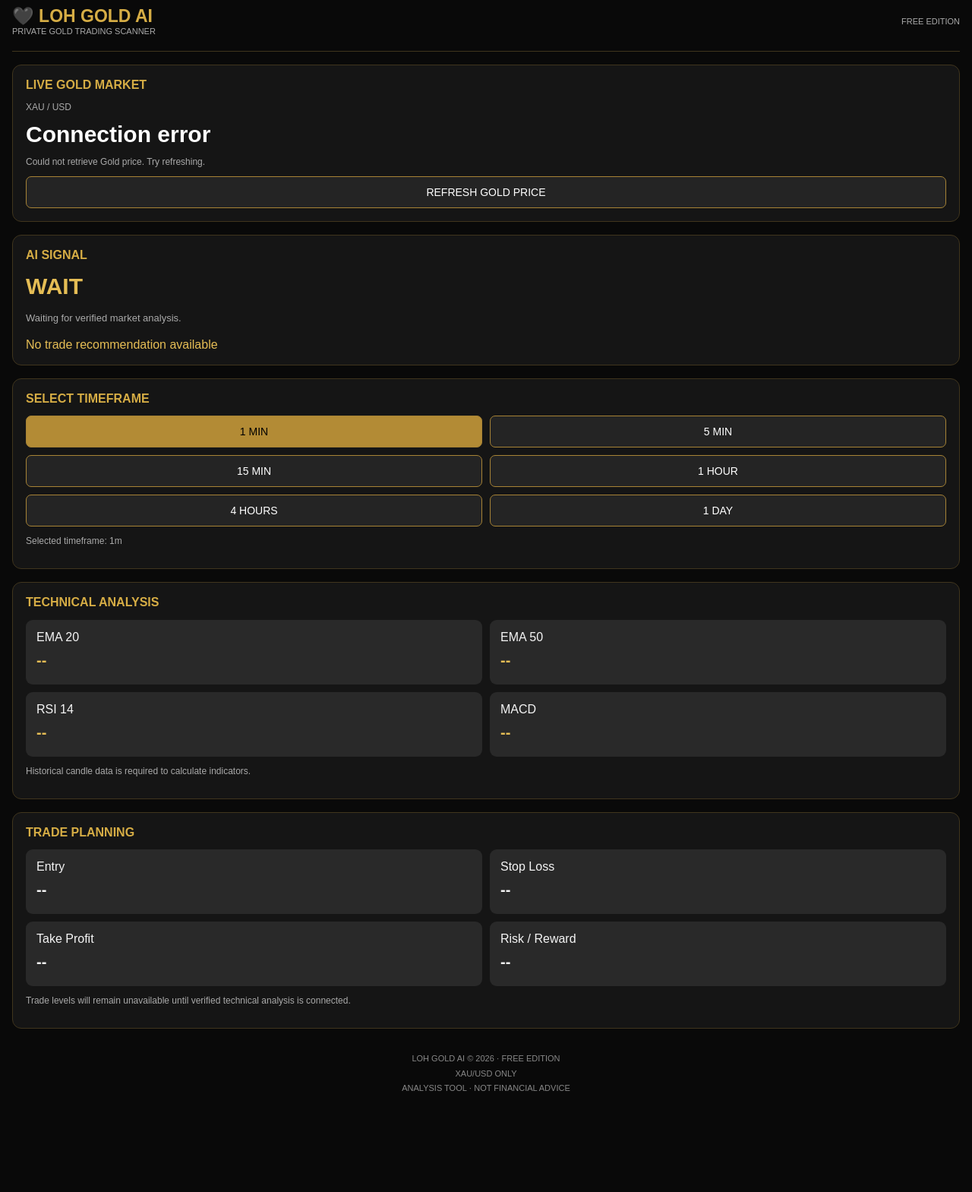
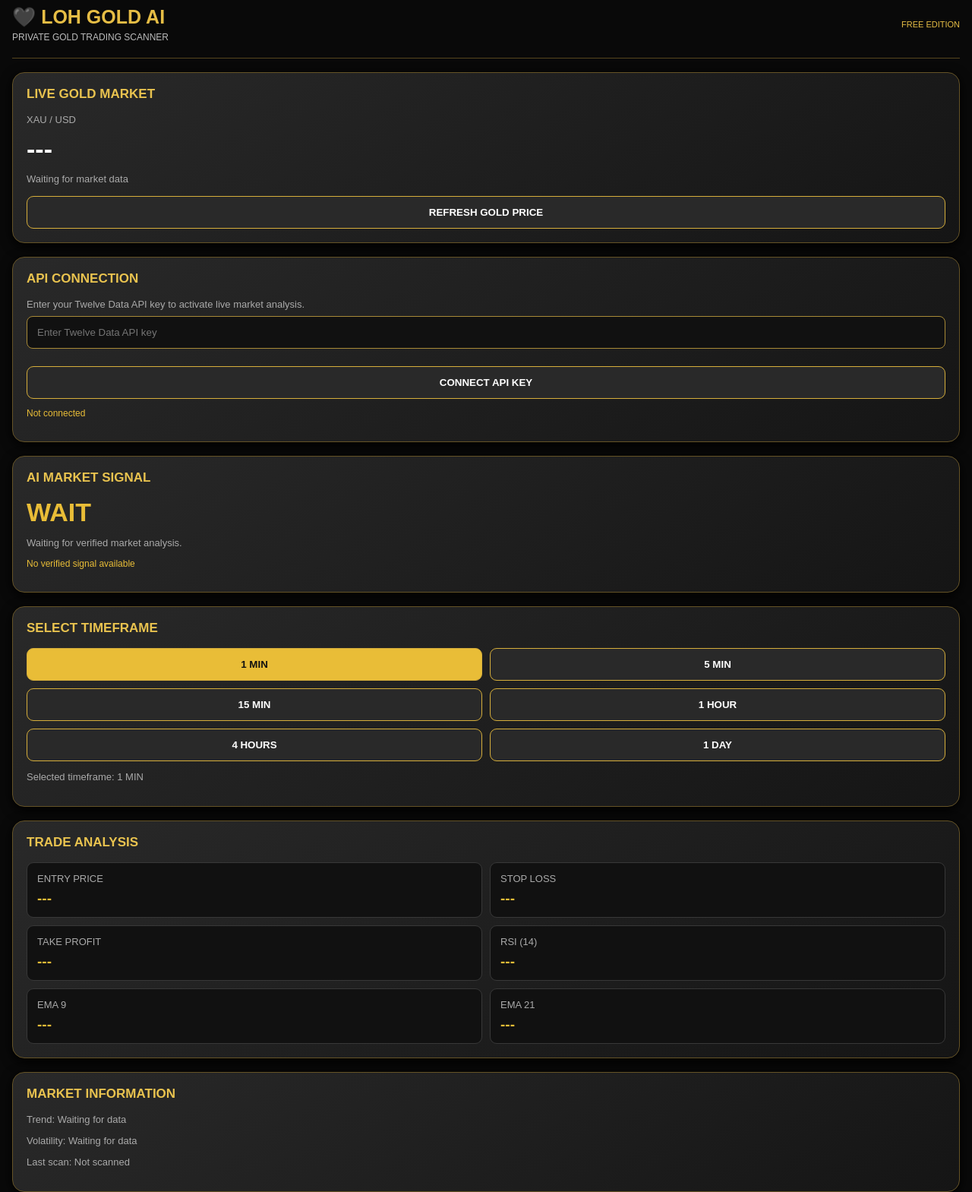
Before and after one commit to lohan254/loh-gold-ai, a plain HTML site: page index.html in a window 1280 px wide. Shown: the part 20-1589 px from the top of the page at 76% size. Before the commit the page ends 1494 px from the top, so only its background shows below. Drawn offline with Linux system fonts and the light colour scheme; no server answers.

Commit message:
Update index.html

```diff
--- a/index.html
+++ b/index.html
@@ -6,385 +6,463 @@
 <title>LOH GOLD AI</title>
 
 <style>
-* {
-  box-sizing: border-box;
+*{box-sizing:border-box}
+
+body{
+ margin:0;
+ padding:16px;
+ background:#090909;
+ color:#fff;
+ font-family:Arial,sans-serif;
 }
 
-body {
-  margin: 0;
-  padding: 16px;
-  background: #090909;
-  color: #f5f5f5;
-  font-family: Arial, sans-serif;
+header{
+ display:flex;
+ justify-content:space-between;
+ align-items:center;
+ border-bottom:1px solid #55451d;
+ padding:12px 0 20px;
 }
 
-header {
-  display: flex;
-  justify-content: space-between;
-  align-items: center;
-  padding: 12px 0 20px;
-  border-bottom: 1px solid #40351d;
+.logo{
+ color:#e6bd45;
+ font-size:25px;
+ font-weight:bold;
 }
 
-.logo {
-  color: #d6ad45;
-  font-size: 23px;
-  font-weight: bold;
+.subtitle{font-size:12px;color:#bbb;margin-top:5px}
+.edition{font-size:11px;color:#e6bd45}
+
+.card{
+ background:linear-gradient(145deg,#292929,#151515);
+ border:1px solid #655326;
+ border-radius:16px;
+ padding:18px;
+ margin-top:18px;
+ box-shadow:0 4px 15px #000;
 }
 
-.tag {
-  color: #aaa;
-  font-size: 11px;
+h3{
+ color:#e9c34f;
+ margin:0 0 16px;
+ font-size:17px;
 }
 
-.card {
-  background: #151515;
-  border: 1px solid #40351d;
-  border-radius: 12px;
-  padding: 17px;
-  margin-top: 17px;
+.price{
+ font-size:34px;
+ font-weight:bold;
+ margin:12px 0;
 }
 
-h2 {
-  font-size: 16px;
-  color: #d6ad45;
-  margin-top: 0;
+.muted{color:#aaa;font-size:13px}
+
+button{
+ background:#292929;
+ color:white;
+ border:1px solid #d6ae3b;
+ border-radius:9px;
+ padding:13px 8px;
+ font-weight:bold;
+ cursor:pointer;
 }
 
-.price {
-  font-size: 30px;
-  font-weight: bold;
-  color: #fff;
-  margin: 12px 0;
+button:active{opacity:.7}
+
+.refresh{
+ width:100%;
+ margin-top:15px;
 }
 
-.small {
-  color: #aaa;
-  font-size: 12px;
+.gold{
+ background:#e9bd37;
+ color:#171717;
 }
 
-.grid {
-  display: grid;
-  grid-template-columns: 1fr 1fr;
-  gap: 10px;
+.grid{
+ display:grid;
+ grid-template-columns:1fr 1fr;
+ gap:10px;
 }
 
-.box {
-  background: #292929;
-  border-radius: 9px;
-  padding: 14px;
-  min-height: 85px;
+.signal{
+ font-size:34px;
+ font-weight:bold;
+ margin:12px 0;
+ color:#e9bd37;
 }
 
-.value {
-  font-size: 20px;
-  font-weight: bold;
-  margin-top: 10px;
+.buy{color:#42d68b}
+.sell{color:#ff6666}
+.wait{color:#e9bd37}
+
+.timeframes button.selected{
+ background:#e9bd37;
+ color:#111;
 }
 
-.gold {
-  color: #e5bd55;
+input{
+ width:100%;
+ padding:13px;
+ border-radius:8px;
+ border:1px solid #a88a37;
+ background:#111;
+ color:white;
+ margin:8px 0;
 }
 
-button, select {
-  background: #242424;
-  color: white;
-  border: 1px solid #a78335;
-  padding: 12px;
-  border-radius: 7px;
-  font-size: 14px;
+.stat{
+ background:#111;
+ padding:13px;
+ border-radius:9px;
+ border:1px solid #383838;
 }
 
-button {
-  cursor: pointer;
+.stat strong{
+ display:block;
+ margin-top:8px;
+ font-size:19px;
+ color:#e9bd37;
 }
 
-button.active {
-  background: #b38b35;
-  color: black;
+.footer{
+ text-align:center;
+ color:#888;
+ font-size:11px;
+ padding:25px 0;
 }
 
-button:disabled {
-  opacity: .6;
-}
-
-#signal {
-  font-size: 30px;
-  font-weight: bold;
-  color: #e5bd55;
-  margin: 15px 0;
-}
-
-.status {
-  color: #aaa;
-  font-size: 13px;
-  line-height: 1.6;
-}
-
-.full {
-  width: 100%;
-  margin-top: 12px;
-}
-
-footer {
-  text-align: center;
-  color: #888;
-  font-size: 11px;
-  margin: 30px 0 15px;
-  line-height: 1.8;
-}
-
+.status{color:#e9bd37;font-size:12px}
 </style>
 </head>
 
 <body>
 
 <header>
-  <div>
-    <div class="logo">🖤 LOH GOLD AI</div>
-    <div class="tag">PRIVATE GOLD TRADING SCANNER</div>
-  </div>
-  <div class="tag">FREE EDITION</div>
+ <div>
+  <div class="logo">🖤 LOH GOLD AI</div>
+  <div class="subtitle">PRIVATE GOLD TRADING SCANNER</div>
+ </div>
+ <div class="edition">FREE EDITION</div>
 </header>
 
-<!-- GOLD MARKET -->
+<div class="card">
+ <h3>LIVE GOLD MARKET</h3>
+ <div class="muted">XAU / USD</div>
+ <div class="price" id="price">---</div>
+ <div class="muted" id="updated">Waiting for market data</div>
+ <button class="refresh" onclick="scanMarket()">REFRESH GOLD PRICE</button>
+</div>
 
 <div class="card">
-  <h2>LIVE GOLD MARKET</h2>
-
-  <div class="small">XAU / USD</div>
-
-  <div class="price" id="liveGoldPrice">
-    Connecting...
-  </div>
-
-  <div class="small" id="goldUpdated">
-    Waiting for market data...
-  </div>
-
-  <button class="full" onclick="updateGoldPrice()">
-    REFRESH GOLD PRICE
-  </button>
+ <h3>API CONNECTION</h3>
+ <div class="muted">
+ Enter your Twelve Data API key to activate live market analysis.
+ </div>
+ <input id="apiKey" type="password" placeholder="Enter Twelve Data API key">
+ <button class="refresh" onclick="saveKey()">CONNECT API KEY</button>
+ <p class="status" id="connection">Not connected</p>
 </div>
 
-<!-- AI SIGNAL -->
+<div class="card">
+ <h3>AI MARKET SIGNAL</h3>
+ <div class="signal wait" id="signal">WAIT</div>
+ <p id="reason" class="muted">
+ Waiting for verified market analysis.
+ </p>
+ <p id="confidence" class="status">No verified signal available</p>
+</div>
 
 <div class="card">
-  <h2>AI SIGNAL</h2>
-
-  <div id="signal">WAIT</div>
-
-  <div class="status" id="signalReason">
-    Waiting for verified market analysis.
-  </div>
-
-  <div class="gold" style="margin-top:15px">
-    No trade recommendation available
-  </div>
+ <h3>SELECT TIMEFRAME</h3>
+ <div class="grid timeframes">
+  <button class="selected" data-tf="1min">1 MIN</button>
+  <button data-tf="5min">5 MIN</button>
+  <button data-tf="15min">15 MIN</button>
+  <button data-tf="1h">1 HOUR</button>
+  <button data-tf="4h">4 HOURS</button>
+  <button data-tf="1day">1 DAY</button>
+ </div>
+ <p class="muted" id="selected">Selected timeframe: 1 MIN</p>
 </div>
 
-<!-- TIMEFRAME -->
+<div class="card">
+ <h3>TRADE ANALYSIS</h3>
+ <div class="grid">
+  <div class="stat">
+   <div class="muted">ENTRY PRICE</div>
+   <strong id="entry">---</strong>
+  </div>
+  <div class="stat">
+   <div class="muted">STOP LOSS</div>
+   <strong id="sl">---</strong>
+  </div>
+  <div class="stat">
+   <div class="muted">TAKE PROFIT</div>
+   <strong id="tp">---</strong>
+  </div>
+  <div class="stat">
+   <div class="muted">RSI (14)</div>
+   <strong id="rsi">---</strong>
+  </div>
+  <div class="stat">
+   <div class="muted">EMA 9</div>
+   <strong id="ema9">---</strong>
+  </div>
+  <div class="stat">
+   <div class="muted">EMA 21</div>
+   <strong id="ema21">---</strong>
+  </div>
+ </div>
+</div>
 
 <div class="card">
-  <h2>SELECT TIMEFRAME</h2>
-
-  <div class="grid">
-    <button class="active" onclick="selectTimeframe(this,'1m')">1 MIN</button>
-    <button onclick="selectTimeframe(this,'5m')">5 MIN</button>
-    <button onclick="selectTimeframe(this,'15m')">15 MIN</button>
-    <button onclick="selectTimeframe(this,'1h')">1 HOUR</button>
-    <button onclick="selectTimeframe(this,'4h')">4 HOURS</button>
-    <button onclick="selectTimeframe(this,'1d')">1 DAY</button>
-  </div>
-
-  <p class="small" id="selectedTimeframe">
-    Selected timeframe: 1m
-  </p>
+ <h3>MARKET INFORMATION</h3>
+ <p class="muted" id="trend">Trend: Waiting for data</p>
+ <p class="muted" id="volatility">Volatility: Waiting for data</p>
+ <p class="muted" id="lastScan">Last scan: Not scanned</p>
 </div>
 
-<!-- TECHNICAL ANALYSIS -->
-
 <div class="card">
-  <h2>TECHNICAL ANALYSIS</h2>
-
-  <div class="grid">
-
-    <div class="box">
-      <div>EMA 20</div>
-      <div class="value gold" id="ema20">--</div>
-    </div>
-
-    <div class="box">
-      <div>EMA 50</div>
-      <div class="value gold" id="ema50">--</div>
-    </div>
-
-    <div class="box">
-      <div>RSI 14</div>
-      <div class="value gold" id="rsi14">--</div>
-    </div>
-
-    <div class="box">
-      <div>MACD</div>
-      <div class="value gold" id="macd">--</div>
-    </div>
-
-  </div>
-
-  <p class="small" id="analysisStatus">
-    Historical candle data is required to calculate indicators.
-  </p>
+ <h3>RISK WARNING</h3>
+ <p class="muted">
+ This scanner uses technical indicators. Signals are not guaranteed
+ to be profitable. Always verify market conditions and manage your risk.
+ Never risk money you cannot afford to lose.
+ </p>
 </div>
 
-<!-- TRADE PLANNING -->
-
-<div class="card">
-  <h2>TRADE PLANNING</h2>
-
-  <div class="grid">
-
-    <div class="box">
-      <div>Entry</div>
-      <div class="value" id="entry">--</div>
-    </div>
-
-    <div class="box">
-      <div>Stop Loss</div>
-      <div class="value" id="stopLoss">--</div>
-    </div>
-
-    <div class="box">
-      <div>Take Profit</div>
-      <div class="value" id="takeProfit">--</div>
-    </div>
-
-    <div class="box">
-      <div>Risk / Reward</div>
-      <div class="value" id="riskReward">--</div>
-    </div>
-
-  </div>
-
-  <p class="small">
-    Trade levels will remain unavailable until verified
-    technical analysis is connected.
-  </p>
+<div class="footer">
+ LOH GOLD AI © 2026<br>
+ XAU/USD ONLY | Technical Analysis Scanner
 </div>
 
-<!-- DISCLAIMER -->
+<script>
+let timeframe = "1min";
+let apiKey = "";
 
-<footer>
-  LOH GOLD AI © 2026 · FREE EDITION<br>
-  XAU/USD ONLY<br>
-  ANALYSIS TOOL · NOT FINANCIAL ADVICE
-</footer>
+const $ = id => document.getElementById(id);
 
-<script>
+function saveKey(){
+ apiKey = $("apiKey").value.trim();
 
-// TIMEFRAME SELECTION
+ if(!apiKey){
+  $("connection").textContent = "Please enter your API key.";
+  return;
+ }
 
-function selectTimeframe(button, timeframe) {
-
-  document.querySelectorAll(".grid button")
-    .forEach(b => b.classList.remove("active"));
-
-  button.classList.add("active");
-
-  document.getElementById("selectedTimeframe")
-    .textContent = "Selected timeframe: " + timeframe;
-
-  document.getElementById("analysisStatus")
-    .textContent =
-    "Waiting for historical candle data for " + timeframe;
-
-  resetAnalysis();
+ $("connection").textContent = "API key entered. Testing connection...";
+ scanMarket();
 }
 
+document.querySelectorAll("[data-tf]").forEach(button=>{
+ button.addEventListener("click",()=>{
+  document.querySelectorAll("[data-tf]").forEach(b=>
+   b.classList.remove("selected")
+  );
 
-// RESET ANALYSIS
+  button.classList.add("selected");
+  timeframe = button.dataset.tf;
 
-function resetAnalysis() {
+  $("selected").textContent =
+   "Selected timeframe: " + button.textContent;
 
-  document.getElementById("ema20").textContent = "--";
-  document.getElementById("ema50").textContent = "--";
-  document.getElementById("rsi14").textContent = "--";
-  document.getElementById("macd").textContent = "--";
+  if(apiKey) scanMarket();
+ });
+});
 
-  document.getElementById("entry").textContent = "--";
-  document.getElementById("stopLoss").textContent = "--";
-  document.getElementById("takeProfit").textContent = "--";
-  document.getElementById("riskReward").textContent = "--";
+function ema(values, period){
+ const multiplier = 2/(period+1);
+ let result = values[0];
 
-  document.getElementById("signal").textContent = "WAIT";
+ for(let i=1;i<values.length;i++){
+  result = (values[i]-result)*multiplier+result;
+ }
 
-  document.getElementById("signalReason").textContent =
-    "No verified technical signal available.";
+ return result;
 }
 
+function calculateRSI(values){
+ let gains=0, losses=0;
 
-// LIVE GOLD PRICE
+ for(let i=values.length-15;i<values.length-1;i++){
+  let difference=values[i+1]-values[i];
 
-async function updateGoldPrice() {
+  if(difference>0) gains+=difference;
+  else losses+=Math.abs(difference);
+ }
 
-  const priceElement =
-    document.getElementById("liveGoldPrice");
+ if(losses===0) return 100;
 
-  const updatedElement =
-    document.getElementById("goldUpdated");
+ let rs=(gains/14)/(losses/14);
+ return 100-(100/(1+rs));
+}
 
-  priceElement.textContent = "Loading...";
+function calculateATR(candles){
+ let total=0;
 
-  try {
+ for(let i=candles.length-14;i<candles.length;i++){
+  let current=candles[i];
+  let previous=candles[i-1];
 
-    const response = await fetch(
-      "https://api.gold-api.com/price/XAU/USD",
-      { cache: "no-store" }
-    );
+  let range=Math.max(
+   current.high-current.low,
+   Math.abs(current.high-previous.close),
+   Math.abs(current.low-previous.close)
+  );
 
-    if (!response.ok) {
-      throw new Error("API request failed");
-    }
+  total+=range;
+ }
 
-    const data = await response.json();
+ return total/14;
+}
 
-    const price = Number(data.price);
+function formatPrice(value){
+ return "$"+value.toLocaleString("en-US",{
+  minimumFractionDigits:2,
+  maximumFractionDigits:2
+ });
+}
 
-    if (!Number.isFinite(price) || price <= 0) {
-      throw new Error("Invalid price data");
-    }
+function resetAnalysis(message){
+ $("price").textContent="---";
+ $("signal").textContent="WAIT";
+ $("signal").className="signal wait";
+ $("reason").textContent=message;
+ $("confidence").textContent="No verified signal available";
 
-    priceElement.textContent =
-      "$" + price.toLocaleString("en-US", {
-        minimumFractionDigits: 2,
-        maximumFractionDigits: 2
-      });
+ ["entry","sl","tp","rsi","ema9","ema21"].forEach(id=>{
+  $(id).textContent="---";
+ });
+}
 
-    updatedElement.textContent =
-      "Last updated: " + new Date().toLocaleTimeString();
+async function scanMarket(){
 
+ if(!apiKey){
+  $("connection").textContent="API key required.";
+  return;
+ }
+
+ $("connection").textContent="Fetching verified market data...";
+
+ try{
+  const url =
+   "https://api.twelvedata.com/time_series"+
+   "?symbol=XAU/USD"+
+   "&interval="+encodeURIComponent(timeframe)+
+   "&outputsize=100"+
+   "&apikey="+encodeURIComponent(apiKey);
+
+  const response=await fetch(url);
+
+  if(!response.ok){
+   throw new Error("Market data connection failed.");
   }
 
-  catch (error) {
+  const data=await response.json();
 
-    priceElement.textContent = "Connection error";
-
-    updatedElement.textContent =
-      "Could not retrieve Gold price. Try refreshing.";
-
-    console.error(error);
-
+  if(data.status==="error" || !data.values){
+   throw new Error(data.message || "No market candles returned.");
   }
 
+  const candles=data.values.map(c=>({
+   open:Number(c.open),
+   high:Number(c.high),
+   low:Number(c.low),
+   close:Number(c.close),
+   time:c.datetime
+  })).reverse();
+
+  if(candles.length<30 ||
+   candles.some(c=>!Number.isFinite(c.close)||
+    !Number.isFinite(c.high)||!Number.isFinite(c.low))){
+   throw new Error("Insufficient or invalid market data.");
+  }
+
+  const closes=candles.map(c=>c.close);
+  const current=closes[closes.length-1];
+
+  const fast=ema(closes.slice(-50),9);
+  const slow=ema(closes.slice(-50),21);
+  const rsiValue=calculateRSI(closes);
+  const atr=calculateATR(candles);
+
+  if(!Number.isFinite(atr)||atr<=0||
+     !Number.isFinite(rsiValue)){
+   throw new Error("Could not calculate indicators.");
+  }
+
+  $("price").textContent=formatPrice(current);
+  $("updated").textContent=
+   "Market candle: "+candles[candles.length-1].time;
+
+  $("entry").textContent=formatPrice(current);
+  $("rsi").textContent=rsiValue.toFixed(2);
+  $("ema9").textContent=formatPrice(fast);
+  $("ema21").textContent=formatPrice(slow);
+
+  $("volatility").textContent=
+   "ATR (14): "+formatPrice(atr);
+
+  let direction="WAIT";
+  let explanation="Indicators do not currently agree.";
+  let stop=0;
+  let target=0;
+
+  if(fast>slow && rsiValue>=52 && rsiValue<=70){
+   direction="BUY";
+   explanation="Bullish EMA trend with positive RSI momentum.";
+   stop=current-(atr*1.5);
+   target=current+(atr*3);
+  }
+  else if(fast<slow && rsiValue>=30 && rsiValue<=48){
+   direction="SELL";
+   explanation="Bearish EMA trend with negative RSI momentum.";
+   stop=current+(atr*1.5);
+   target=current-(atr*3);
+  }
+
+  $("signal").textContent=direction;
+  $("signal").className=
+   "signal "+(direction==="BUY"?"buy":
+   direction==="SELL"?"sell":"wait");
+
+  $("reason").textContent=explanation;
+
+  $("confidence").textContent=
+   direction==="WAIT"?
+   "No trade recommendation available":
+   "Technical conditions met. Verify before trading.";
+
+  $("trend").textContent=
+   "Trend: "+(fast>slow?"Bullish":
+   fast<slow?"Bearish":"Neutral");
+
+  $("sl").textContent=
+   direction==="WAIT"?"---":formatPrice(stop);
+
+  $("tp").textContent=
+   direction==="WAIT"?"---":formatPrice(target);
+
+  $("lastScan").textContent=
+   "Last scan: "+new Date().toLocaleString();
+
+  $("connection").textContent=
+   "Connected - market data received successfully.";
+
+ }catch(error){
+
+  resetAnalysis(error.message);
+
+  $("connection").textContent=
+   "Connection error: "+error.message;
+
+  $("trend").textContent="Trend: Unavailable";
+  $("volatility").textContent="Volatility: Unavailable";
+
+  console.error(error);
+ }
 }
 
-
-// INITIALIZE
-
-updateGoldPrice();
-
-setInterval(updateGoldPrice, 30000);
-
 </script>
-
 </body>
 </html>
```
